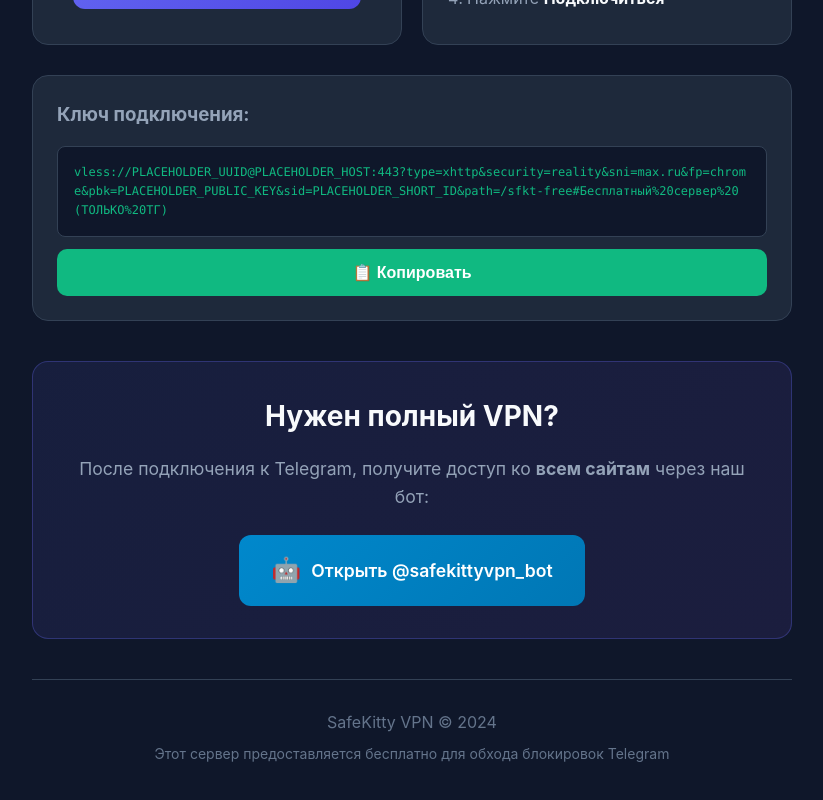
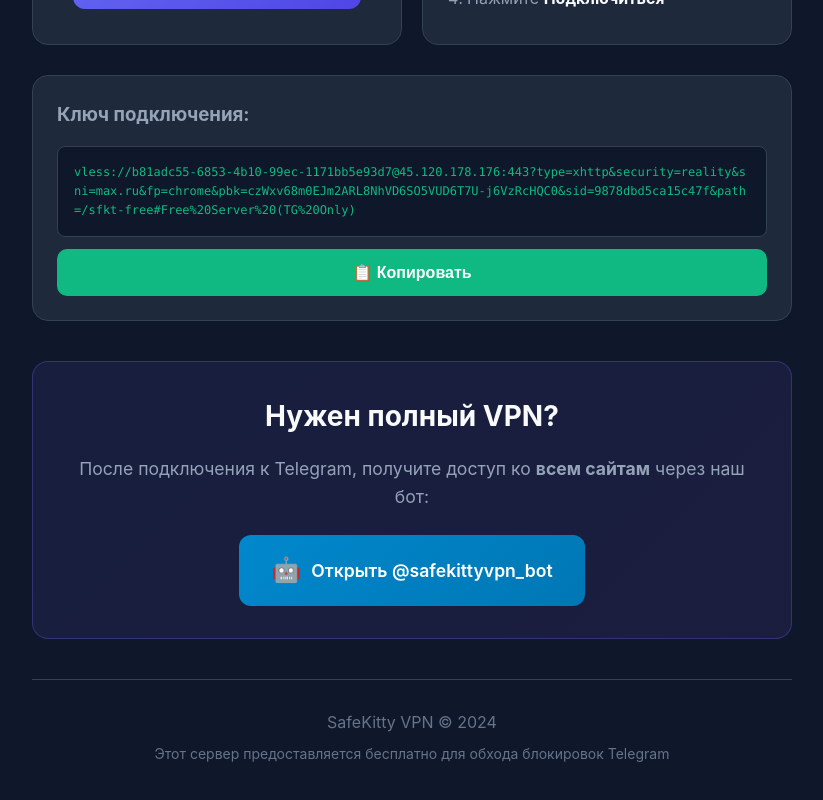
Before and after one commit to mixelka75/sfkt-node-bootstrap, a React (Vite) app in the folder landing/: page / in a window 1280 px wide. Shown: the part 1300-2100 px from the top of the page, without its empty margins (228-1051 px from the left). Built offline with nearby package versions, Linux system fonts and the light colour scheme; the HTML template or start-up script is replaced by a standard one.

Commit message:
feat: add real VLESS key for bootstrap node

```diff
--- a/landing/src/config.ts
+++ b/landing/src/config.ts
@@ -3,7 +3,7 @@
   // VLESS-ключ для бесплатного сервера
   // Замените PLACEHOLDER на реальные значения после развёртывания ноды
   // ============================================
-  VLESS_KEY: "vless://PLACEHOLDER_UUID@PLACEHOLDER_HOST:443?type=xhttp&security=reality&sni=max.ru&fp=chrome&pbk=PLACEHOLDER_PUBLIC_KEY&sid=PLACEHOLDER_SHORT_ID&path=/sfkt-free#Бесплатный%20сервер%20(ТОЛЬКО%20ТГ)",
+  VLESS_KEY: "vless://b81adc55-6853-4b10-99ec-1171bb5e93d7@45.120.178.176:443?type=xhttp&security=reality&sni=max.ru&fp=chrome&pbk=czWxv68m0EJm2ARL8NhVD6SO5VUD6T7U-j6VzRcHQC0&sid=9878dbd5ca15c47f&path=/sfkt-free#Free%20Server%20(TG%20Only)",
 
   // Telegram бот для получения полного VPN
   BOT_URL: "https://t.me/safekittyvpn_bot",
```
